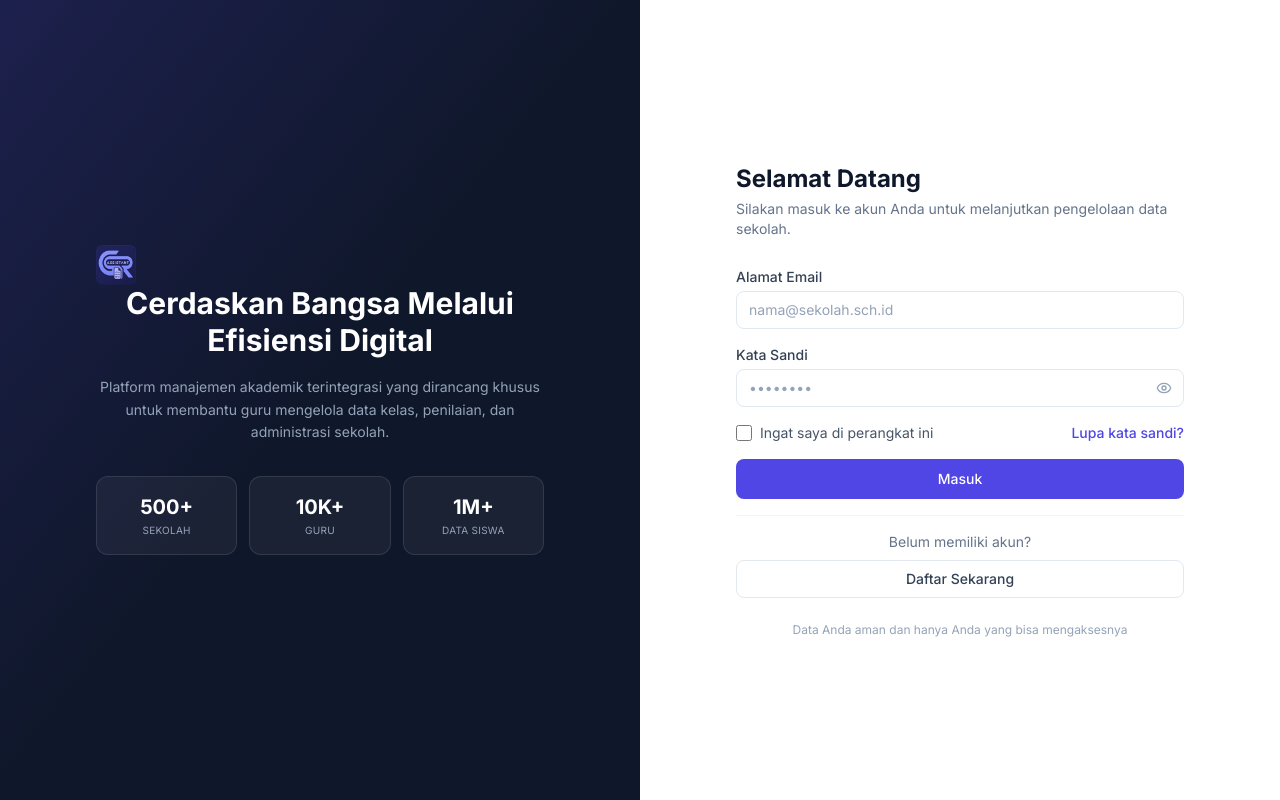
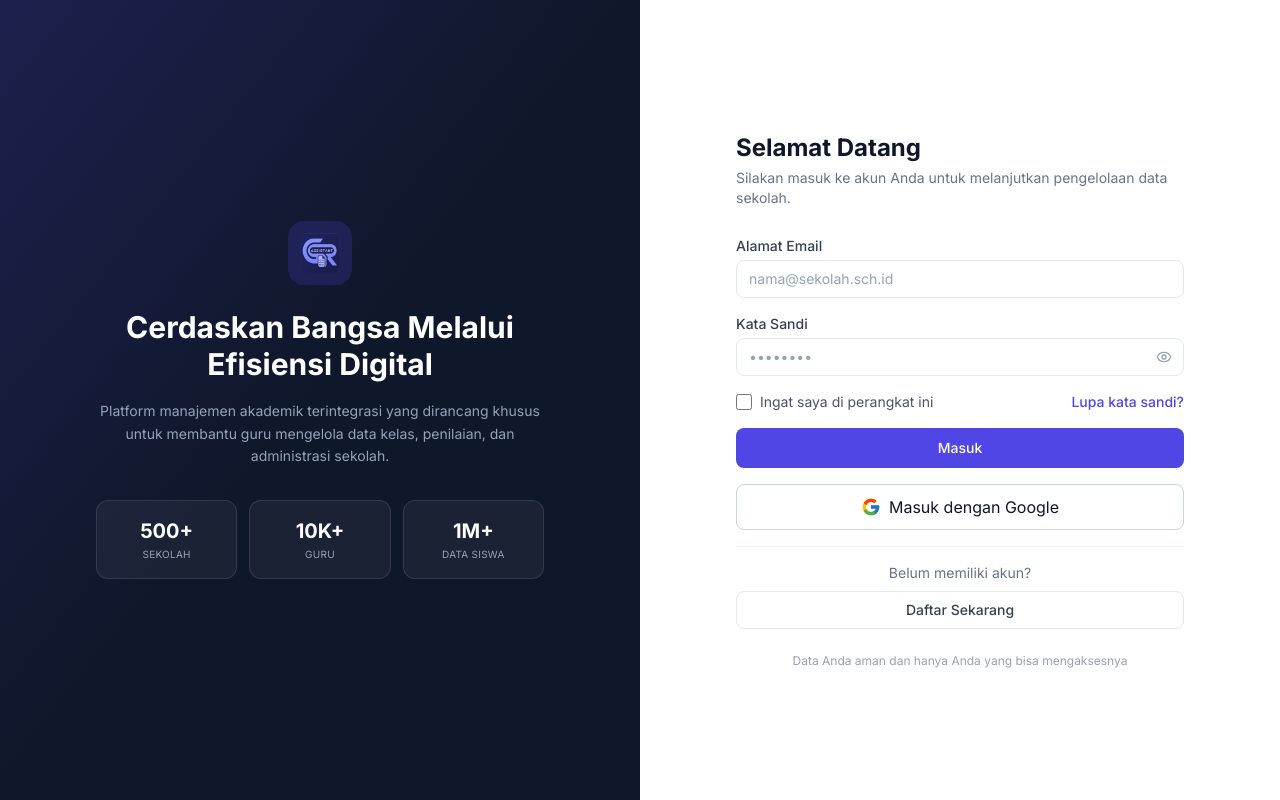
Before and after one commit to grkziwii19/Beginner-Project, a Next.js app: page /login in a window 1280 px wide. Built offline with nearby package versions, Linux system fonts and the light colour scheme; no server answers.

Commit message:
Update icons4

```diff
--- a/src/app/login/page.tsx
+++ b/src/app/login/page.tsx
@@ -119,12 +119,14 @@ export default function LoginPage() {
         <div className="relative z-10 max-w-md">
 
           {/* LOGO REPLACED */}
-          <Image
+          <div className="w-16 h-16 bg-indigo-600/20 rounded-2xl flex items-center justify-center mx-auto mb-6">
+            <Image
               src="/icons/logoGR.png"
               alt="GR Assistant"
               width={40}
               height={40}
             />
+          </div>
 
           <h1 className="text-3xl font-bold text-white leading-tight">
             Cerdaskan Bangsa Melalui Efisiensi Digital
@@ -153,12 +155,14 @@ export default function LoginPage() {
           <div className="lg:hidden text-center mb-8">
 
             {/* LOGO REPLACED */}
-            <Image
+            <div className="inline-flex items-center justify-center w-14 h-14 bg-indigo-600 rounded-2xl mb-4">
+              <Image
                 src="/icons/logoGR.png"
                 alt="GR Assistant"
                 width={32}
                 height={32}
               />
+            </div>
 
             <h1 className="text-2xl font-bold text-slate-900">
               GR Assistant
@@ -239,9 +243,25 @@ export default function LoginPage() {
               {loading ? 'Masuk...' : 'Masuk'}
             </button>
 
-            {/* Google login tetap sama */}
-            {/* (tidak diubah karena bukan logo internal kamu) */}
+          {error && (
+  <div className="text-sm text-red-600 bg-red-50 border border-red-200 rounded-lg px-3 py-2">
+    {error}
+  </div>
+)}
 
+<button
+  type="button"
+  onClick={handleGoogleLogin}
+  className="w-full mt-3 border border-slate-300 rounded-lg px-4 py-2.5 flex items-center justify-center gap-2 hover:bg-slate-50"
+>
+  <svg xmlns="http://www.w3.org/2000/svg" viewBox="0 0 48 48" width="20" height="20">
+    <path fill="#FFC107" d="M43.6 20.5H42V20H24v8h11.3C33.7 32.7 29.3 36 24 36c-6.6 0-12-5.4-12-12s5.4-12 12-12c3 0 5.7 1.1 7.8 3l5.7-5.7C34.1 6.1 29.3 4 24 4 12.9 4 4 12.9 4 24s8.9 20 20 20 20-8.9 20-20c0-1.3-.1-2.4-.4-3.5z"/>
+    <path fill="#FF3D00" d="M6.3 14.7l6.6 4.8C14.7 15.1 18.9 12 24 12c3 0 5.7 1.1 7.8 3l5.7-5.7C34.1 6.1 29.3 4 24 4 16.3 4 9.7 8.3 6.3 14.7z"/>
+    <path fill="#4CAF50" d="M24 44c5.2 0 10-2 13.6-5.3l-6.3-5.3C29.3 35 26.8 36 24 36c-5.3 0-9.7-3.3-11.3-8l-6.6 5.1C9.4 39.6 16.1 44 24 44z"/>
+    <path fill="#1976D2" d="M43.6 20.5H42V20H24v8h11.3c-1.1 3.2-3.3 5.7-6.3 7.4l6.3 5.3C39.8 36.5 44 30.8 44 24c0-1.3-.1-2.4-.4-3.5z"/>
+  </svg>
+  Masuk dengan Google
+</button>
           </form>
 
           <div className="mt-4 pt-4 border-t border-slate-100 text-center">
--- a/src/app/manifest.ts
+++ b/src/app/manifest.ts
@@ -2,7 +2,7 @@ import type { MetadataRoute } from 'next'
 
 export default function manifest(): MetadataRoute.Manifest {
   return {
-    name: 'GR Assistant - Asisten Digital Guru',
+    name: 'GR Assistant - Platform Asisten Digital Guru',
     short_name: 'GR Assistant',
     description:
       'Sistem administrasi guru untuk absensi, nilai, dan data siswa yang cepat dan mudah.',
```
